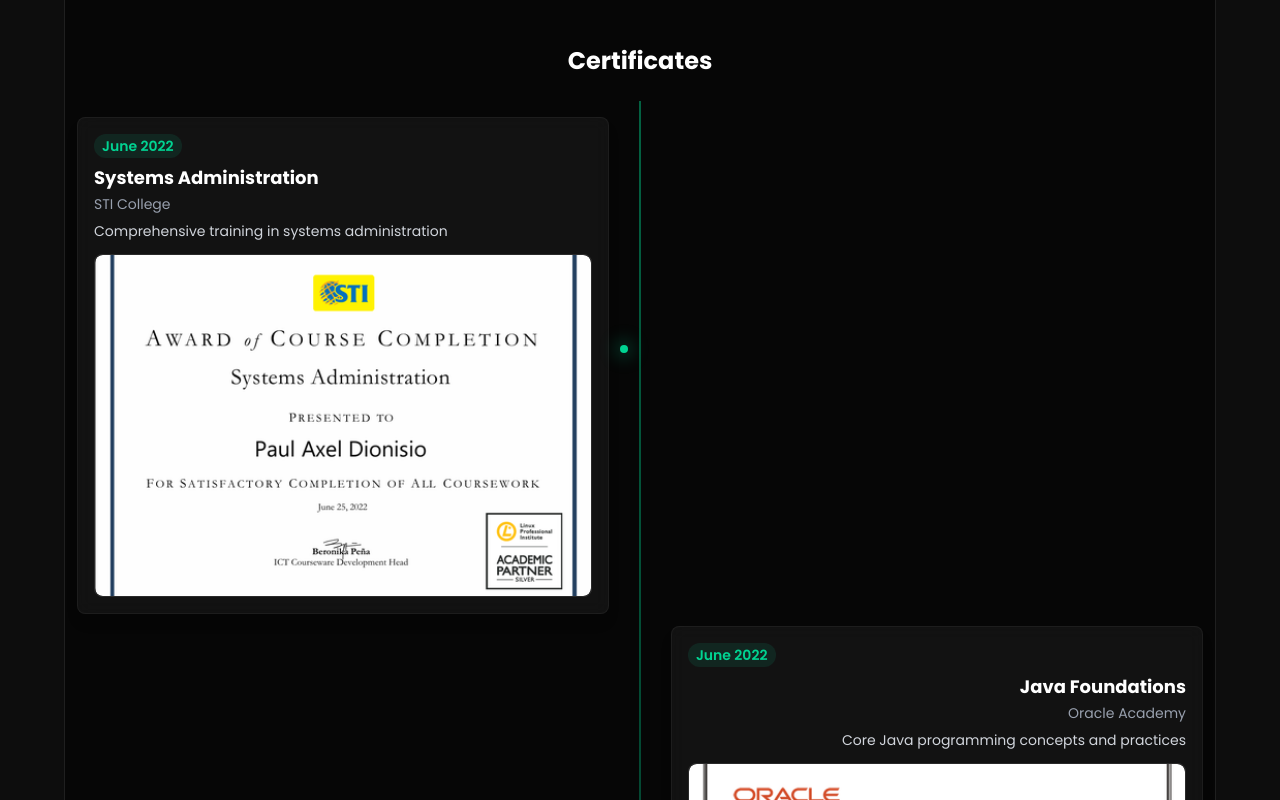
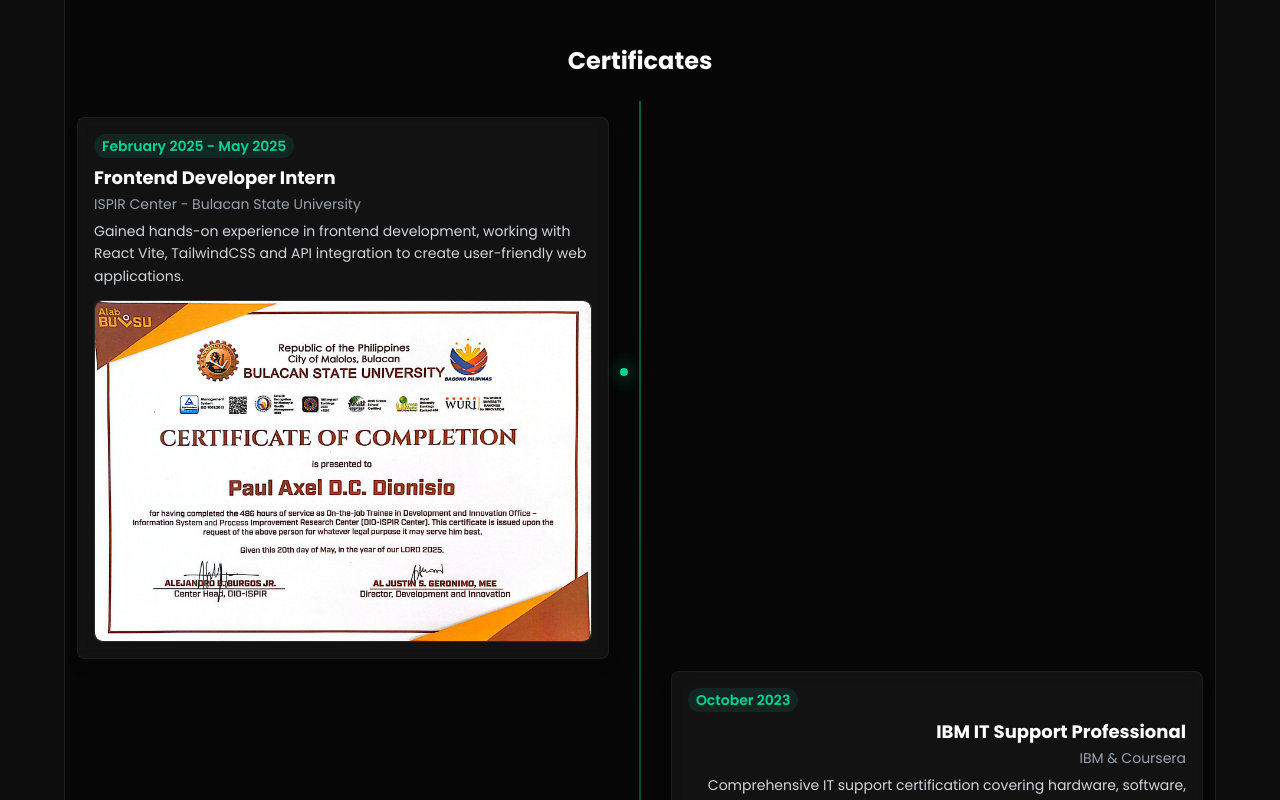
Before and after one commit to OreoIsCoding/my-portfolio, a React (Vite) app: page / in a window 1280 px wide. Shown: the part 2500-3300 px from the top of the page. Built offline with nearby package versions, Linux system fonts and the light colour scheme.

Commit message:
added a new certificate and adjusted the helper for the sorting of certificate

```diff
--- a/src/data/timelineData.js
+++ b/src/data/timelineData.js
@@ -6,6 +6,7 @@
 import cert8 from "../assets/certificates/certificate_8.png";
 import cert9 from "../assets/certificates/certificate_9.jpg";
 import cert10 from "../assets/certificates/certificate_10.jpg";
+import ojtCertificate from "../assets/certificates/OJT_certificate.jpg";
 
 export const experienceData = [
   {
@@ -47,6 +48,14 @@
 ];
 
 export const certificatesData = [
+    {
+    year: "February 2025 - May 2025",
+    title: "Frontend Developer Intern",
+    institution: "ISPIR Center - Bulacan State University",
+    description:
+      "Gained hands-on experience in frontend development, working with React Vite, TailwindCSS and API integration to create user-friendly web applications.",
+    image: ojtCertificate,
+  },
   {
     year: "October 2023",
     title: "IBM IT Support Professional",
@@ -105,4 +114,14 @@
     description: "Core Java programming concepts and practices",
     image: cert2,
   },
-].sort((a, b) => new Date(a.year) - new Date(b.year));
+
+].sort((a, b) => {
+  // Helper : get the latest date from a year string (handles ranges)
+  const getLatestDate = (yearStr) => {
+    if (!yearStr) return new Date(0);
+    const parts = yearStr.split("-").map((s) => s.trim());
+    const latest = parts[parts.length - 1];
+    return new Date(latest);
+  };
+  return getLatestDate(b.year) - getLatestDate(a.year);
+});
```
Also changed, not shown: src/assets/certificates/OJT_certificate.jpg (added).
